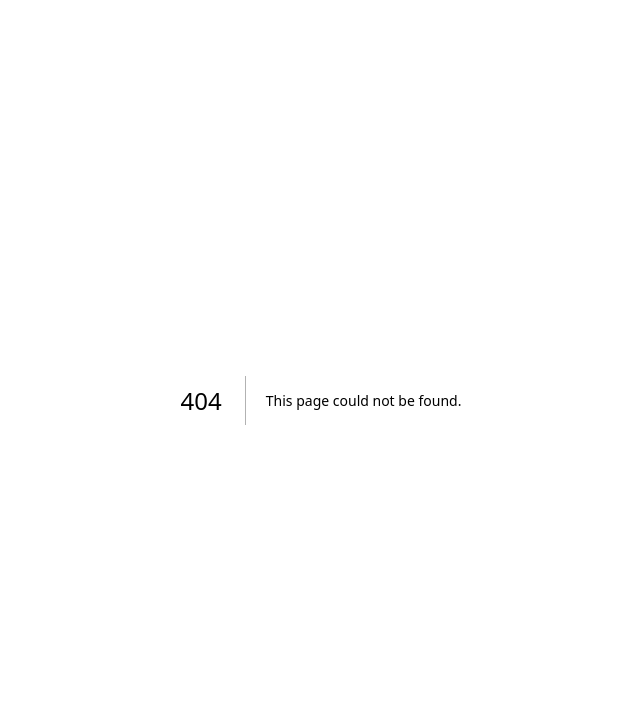
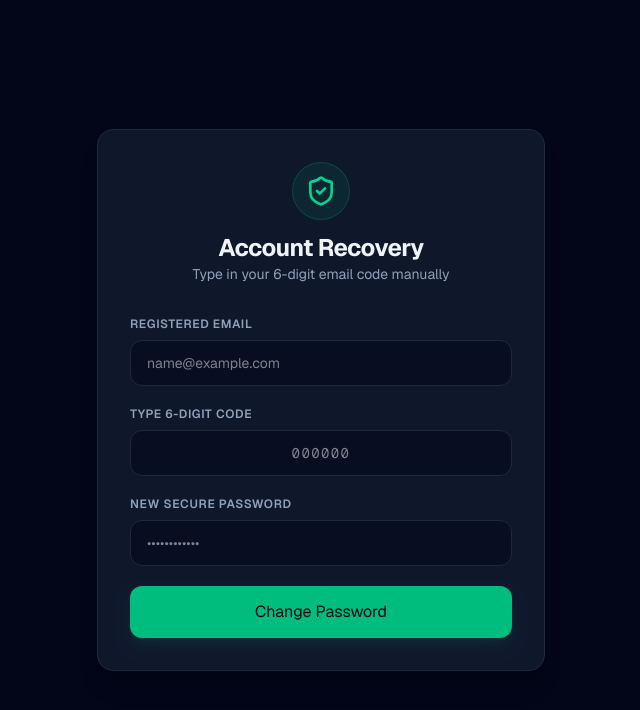
Before and after one commit to rtrnetwork833/rtr-network-app, a Next.js app: page /verify in a window 1280 px wide. Before the commit this address had no page. Shown: the top 710 px of the page, without its empty margins (319-959 px from the left). Built offline with nearby package versions, Linux system fonts and the light colour scheme; what @web3modal/wagmi, wagmi would draw is missing.

Commit message:
"Secure manual 6-digit numeric verification pipeline

```diff
--- /dev/null
+++ b/src/app/api/auth/verify-code/route.ts
@@ -0,0 +1,61 @@
+import { createClient } from "@supabase/supabase-js";
+import { NextResponse } from "next/server";
+
+export async function POST(request: Request) {
+  try {
+    const { email, code, newPassword } = await request.json();
+
+    if (!email || !code || !newPassword) {
+      return NextResponse.json({ error: "Please fill in all boxes." }, { status: 400 });
+    }
+
+    const serviceKey = process.env.SUPABASE_SERVICE_ROLE_KEY;
+    const supabaseUrl = process.env.NEXT_PUBLIC_SUPABASE_URL;
+
+    if (!serviceKey || !supabaseUrl) {
+      return NextResponse.json({ error: "System configuration error." }, { status: 503 });
+    }
+
+    // Initialize Supabase with the administrative Service Key
+    const supabase = createClient(supabaseUrl, serviceKey, {
+      auth: { autoRefreshToken: false, persistSession: false }
+    });
+
+    const cleanEmail = email.trim().toLowerCase();
+
+    // 1. Find the user profile and check if the recovery code matches exactly
+    const { data: profile, error: profileError } = await supabase
+      .from("profiles")
+      .select("id, recovery_code")
+      .eq("email", cleanEmail)
+      .maybeSingle();
+
+    if (profileError || !profile || profile.recovery_code !== code.trim()) {
+      return NextResponse.json({ error: "The recovery code or email address is incorrect." }, { status: 400 });
+    }
+
+    // 2. Fetch the authentication user ID linked to this email address
+    const { data: authUser, error: authUserError } = await supabase.auth.admin.getUserByEmail(cleanEmail);
+    if (authUserError || !authUser?.user) {
+      return NextResponse.json({ error: "User account could not be located." }, { status: 404 });
+    }
+
+    // 3. Force update the user's password using admin privileges (no links required!)
+    const { error: updateAuthError } = await supabase.auth.admin.updateUserById(
+      authUser.user.id,
+      { password: newPassword }
+    );
+
+    if (updateAuthError) {
+      return NextResponse.json({ error: "Could not reset password. Please try again." }, { status: 500 });
+    }
+
+    // 4. Wipe out the recovery code from the profiles table so it cannot be used again
+    await supabase.from("profiles").update({ recovery_code: null }).eq("id", profile.id);
+
+    return NextResponse.json({ message: "Password updated successfully!" });
+
+  } catch (error) {
+    return NextResponse.json({ error: "An unexpected error occurred." }, { status: 500 });
+  }
+}
--- /dev/null
+++ b/src/app/verify/page.tsx
@@ -0,0 +1,125 @@
+"use client";
+
+import { useState } from "react";
+import { ShieldCheck } from "lucide-react";
+
+export default function VerifyRecoveryPage() {
+  const [email, setEmail] = useState("");
+  const [code, setCode] = useState("");
+  const [newPassword, setNewPassword] = useState("");
+  const [status, setStatus] = useState<{ type: "success" | "error"; text: string } | null>(null);
+  const [loading, setLoading] = useState(false);
+
+  const handleVerifyAndReset = async (e: React.FormEvent) => {
+    e.preventDefault();
+    setStatus(null);
+
+    if (!email || !code || !newPassword) {
+      setStatus({ type: "error", text: "Please fill in all input boxes." });
+      return;
+    }
+
+    setLoading(true);
+
+    try {
+      // Send the manually typed inputs to our secure verification endpoint
+      const response = await fetch("/api/auth/verify-code", {
+        method: "POST",
+        headers: { "Content-Type": "application/json" },
+        body: JSON.stringify({
+          email: email.trim().toLowerCase(),
+          code: code.trim(),
+          newPassword: newPassword
+        })
+      });
+
+      const result = await response.json();
+
+      if (!response.ok) {
+        setStatus({ type: "error", text: result.error || "Verification failed." });
+      } else {
+        setStatus({ type: "success", text: "Your password has been changed successfully! You can now log in." });
+        setEmail("");
+        setCode("");
+        setNewPassword("");
+      }
+
+    } catch (err) {
+      setStatus({ type: "error", text: "An unexpected error occurred during confirmation." });
+    } finally {
+      setLoading(false);
+    }
+  };
+
+  return (
+    <div className="min-h-screen flex items-center justify-center bg-slate-950 p-4 font-sans text-slate-100">
+      <div className="w-full max-w-md bg-slate-900 border border-slate-800 rounded-2xl p-8 shadow-xl">
+
+        <div className="flex flex-col items-center justify-center text-center mb-8">
+          <div className="p-3 bg-emerald-500/10 rounded-full text-emerald-400 mb-3 border border-emerald-500/20">
+            <ShieldCheck className="w-8 h-8" />
+          </div>
+          <h1 className="text-2xl font-bold tracking-tight">Account Recovery</h1>
+          <p className="text-sm text-slate-400 mt-1">Type in your 6-digit email code manually</p>
+        </div>
+
+        {status && (
+          <div className={`p-4 rounded-xl mb-6 text-sm border ${
+            status.type === "success"
+              ? "bg-emerald-500/10 border-emerald-500/20 text-emerald-400"
+              : "bg-rose-500/10 border-rose-500/20 text-rose-400"
+          }`}>
+            {status.text}
+          </div>
+        )}
+
+        <form onSubmit={handleVerifyAndReset} className="space-y-5">
+          <div>
+            <label className="block text-xs font-semibold text-slate-400 uppercase tracking-wider mb-2">Registered Email</label>
+            <input
+              type="email"
+              value={email}
+              onChange={(e) => setEmail(e.target.value)}
+              placeholder="name@example.com"
+              className="w-full bg-slate-950/50 border border-slate-800 rounded-xl py-3 px-4 text-sm focus:outline-none focus:border-emerald-500 transition-colors"
+              disabled={loading}
+            />
+          </div>
+
+          <div>
+            <label className="block text-xs font-semibold text-slate-400 uppercase tracking-wider mb-2">Type 6-Digit Code</label>
+            <input
+              type="text"
+              maxLength={6}
+              value={code}
+              onChange={(e) => setCode(e.target.value)}
+              placeholder="000000"
+              className="w-full bg-slate-950/50 border border-slate-800 rounded-xl py-3 px-4 text-sm tracking-widest text-center font-mono focus:outline-none focus:border-emerald-500 transition-colors"
+              disabled={loading}
+            />
+          </div>
+
+          <div>
+            <label className="block text-xs font-semibold text-slate-400 uppercase tracking-wider mb-2">New Secure Password</label>
+            <input
+              type="password"
+              value={newPassword}
+              onChange={(e) => setNewPassword(e.target.value)}
+              placeholder="••••••••••••"
+              className="w-full bg-slate-950/50 border border-slate-800 rounded-xl py-3 px-4 text-sm focus:outline-none focus:border-emerald-500 transition-colors"
+              disabled={loading}
+            />
+          </div>
+
+          <button
+            type="submit"
+            disabled={loading}
+            className="w-full bg-emerald-500 hover:bg-emerald-600 disabled:bg-emerald-500/50 text-slate-950 font-bold py-3.5 px-4 rounded-xl text-sm transition-colors shadow-lg shadow-emerald-500/10 flex items-center justify-center gap-2 mt-2"
+          >
+            {loading ? "Verifying Code..." : "Change Password"}
+          </button>
+        </form>
+      </div>
+    </div>
+  );
+}
```
